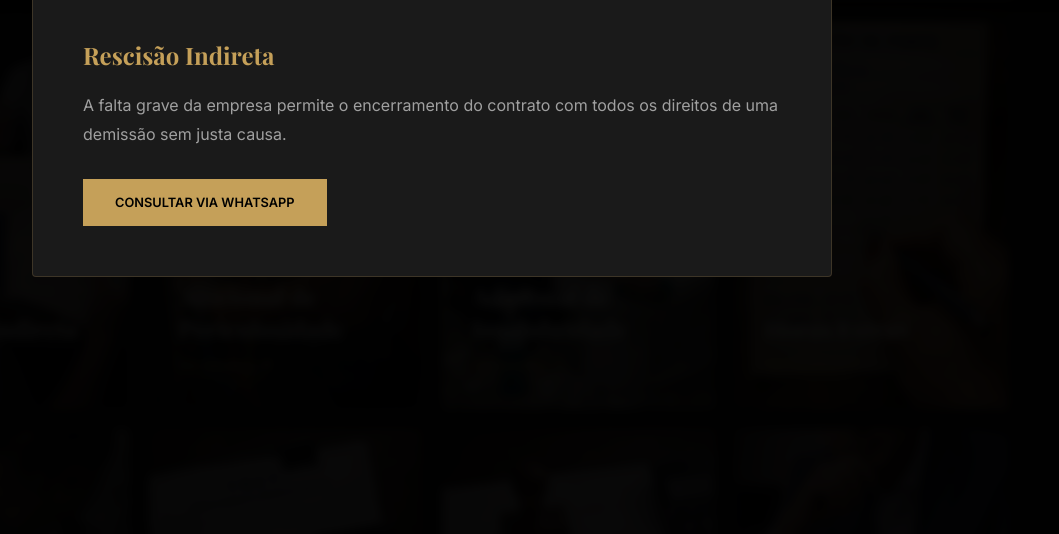
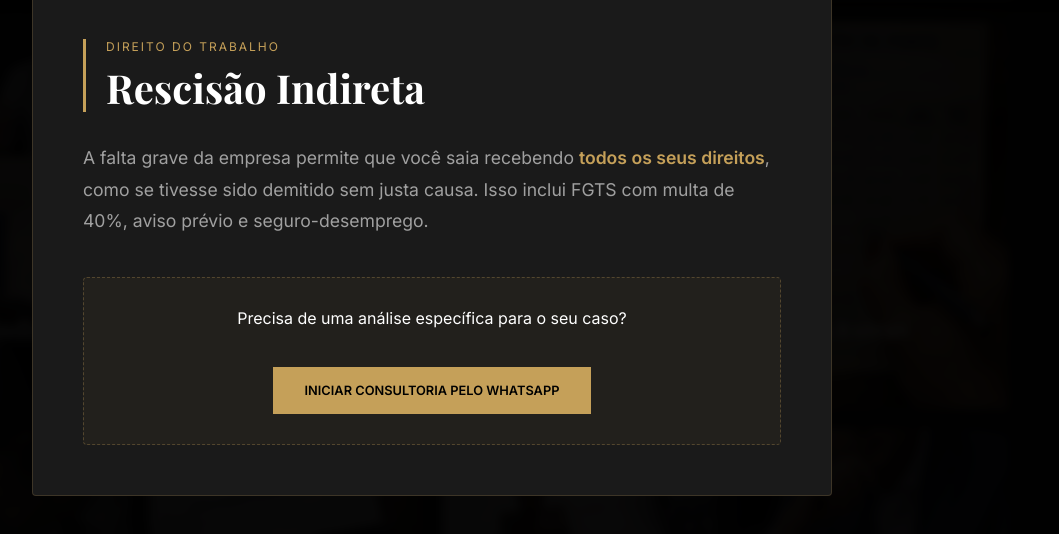
Before and after one commit to sbreno001/siteadv, a plain HTML site: page index.html in a window 1280 px wide. Both pictures are taken after a click on the element "Rescisão Indireta". Shown: the part 1003-1537 px from the top of the page, without its empty margins (208-1267 px from the left). Drawn offline with nearby package versions, Linux system fonts and the light colour scheme.

Commit message:
Update index.html

```diff
--- a/index.html
+++ b/index.html
@@ -121,6 +121,42 @@
             animation: slideUp 0.4s ease;
         }
         @keyframes slideUp { from { opacity: 0; transform: translateY(20px); } to { opacity: 1; transform: translateY(0); } }
+
+        /* --- Melhorias na Janela Saiba Mais --- */
+        .subpage-header {
+            border-left: 3px solid var(--gold);
+            padding-left: 20px;
+            margin-bottom: 30px;
+        }
+        .subpage-header span {
+            color: var(--gold);
+            font-size: 0.75rem;
+            text-transform: uppercase;
+            letter-spacing: 2px;
+            display: block;
+            margin-bottom: 10px;
+        }
+        .subpage-header h2 {
+            font-size: 2.5rem;
+            line-height: 1.2;
+            color: var(--white);
+        }
+        .subpage-dynamic-text {
+            color: var(--text-gray);
+            line-height: 1.8;
+            font-size: 1.1rem;
+        }
+        .subpage-dynamic-text strong {
+            color: var(--gold);
+        }
+        .subpage-cta {
+            background: rgba(197, 160, 89, 0.05);
+            padding: 30px;
+            margin-top: 40px;
+            border: 1px dashed rgba(197, 160, 89, 0.3);
+            text-align: center;
+            border-radius: 4px;
+        }
 
         /* --- Equipe --- */
         .equipe-grid { display: flex; flex-wrap: wrap; gap: 40px; justify-content: center; margin-top: 50px; }
@@ -523,22 +559,30 @@
         AOS.init({ duration: 1000, once: true });
 
         const conteudos = {
-            'rescisao': { titulo: 'Rescisão Indireta', texto: 'A falta grave da empresa permite o encerramento do contrato com todos os direitos de uma demissão sem justa causa.' },
-            'periculosidade': { titulo: 'Periculosidade', texto: 'Adicional de 30% garantido para quem trabalha sob risco acentuado de vida.' },
-            'insalubridade': { titulo: 'Insalubridade', texto: 'Adicional devido à exposição a agentes nocivos à saúde acima dos limites legais.' },
-            'horas': { titulo: 'Horas Extras', texto: 'Pagamento das horas trabalhadas além da jornada normal com os adicionais legais devidos.' },
-            'assedio': { titulo: 'Assédio Moral/Sexual', texto: 'Indenização por abusos e situações vexatórias sofridas no ambiente de trabalho.' },
-            'verbas': { titulo: 'Verbas Rescisórias', texto: 'Garantia do recebimento correto de FGTS, férias, 13º e aviso prévio.' },
-            'justa': { titulo: 'Reversão de Justa Causa', texto: 'Anulação de demissões punitivas aplicadas de forma desproporcional ou injusta.' },
-            'defesa': { titulo: 'Defesa Trabalhista', texto: 'Consultoria técnica para empresas e profissionais em litígios trabalhistas.' }
+            'rescisao': { tag: 'Direito do Trabalho', titulo: 'Rescisão Indireta', texto: 'A falta grave da empresa permite que você saia recebendo <strong>todos os seus direitos</strong>, como se tivesse sido demitido sem justa causa. Isso inclui FGTS com multa de 40%, aviso prévio e seguro-desemprego.' },
+            'periculosidade': { tag: 'Adicionais', titulo: 'Periculosidade', texto: 'Direito a um adicional de <strong>30% sobre o salário base</strong> para quem trabalha em condições de risco acentuado, como eletricidade ou inflamáveis.' },
+            'insalubridade': { tag: 'Saúde Ocupacional', titulo: 'Insalubridade', texto: 'Compensação pela exposição a agentes nocivos. Os graus variam entre <strong>10%, 20% ou 40%</strong> do salário mínimo.' },
+            'horas': { tag: 'Jornada', titulo: 'Horas Extras', texto: 'Qualquer minuto trabalhado além da jornada normal deve ser pago com adicional de, no mínimo, 50%. Analisamos bancos de horas ilegais.' },
+            'assedio': { tag: 'Danos Morais', titulo: 'Assédio Moral e Sexual', texto: 'Proteção contra abusos ou condutas vexatórias. Atuamos com sigilo absoluto para garantir sua <strong>dignidade e indenização</strong>.' },
+            'verbas': { tag: 'Cálculo', titulo: 'Verbas Rescisórias', texto: 'Conferência detalhada de saldo de salário, 13º, férias e multas por atraso no pagamento do acerto.' },
+            'justa': { tag: 'Defesa', titulo: 'Reversão de Justa Causa', texto: 'Se a demissão foi injusta ou sem provas robustas, buscamos a <strong>anulação judicial</strong> para restaurar seus direitos integrais.' },
+            'defesa': { tag: 'Consultivo', titulo: 'Defesa Trabalhista', texto: 'Estratégia jurídica para empresas e profissionais em litígios complexos e auditorias trabalhistas.' }
         };
 
         function openPage(id) {
             const data = conteudos[id];
             document.getElementById('subpage-dynamic-content').innerHTML = `
-                <h2 style="color:var(--gold); margin-bottom:20px;">${data.titulo}</h2>
-                <p style="color:var(--text-gray); line-height:1.8;">${data.texto}</p>
-                <a href="https://wa.me/5583986217739" target="_blank" class="btn-gold" style="margin-top:30px; display:inline-block;">Consultar via WhatsApp</a>
+                <div class="subpage-header">
+                    <span>${data.tag}</span>
+                    <h2>${data.titulo}</h2>
+                </div>
+                <div class="subpage-dynamic-text">
+                    <p>${data.texto}</p>
+                </div>
+                <div class="subpage-cta">
+                    <p style="margin-bottom:15px; color:var(--white);">Precisa de uma análise específica para o seu caso?</p>
+                    <a href="https://wa.me/5583986217739" target="_blank" class="btn-gold">Iniciar Consultoria pelo WhatsApp</a>
+                </div>
             `;
             document.getElementById('subpage-overlay').style.display = 'block';
             document.body.style.overflow = 'hidden';
```
